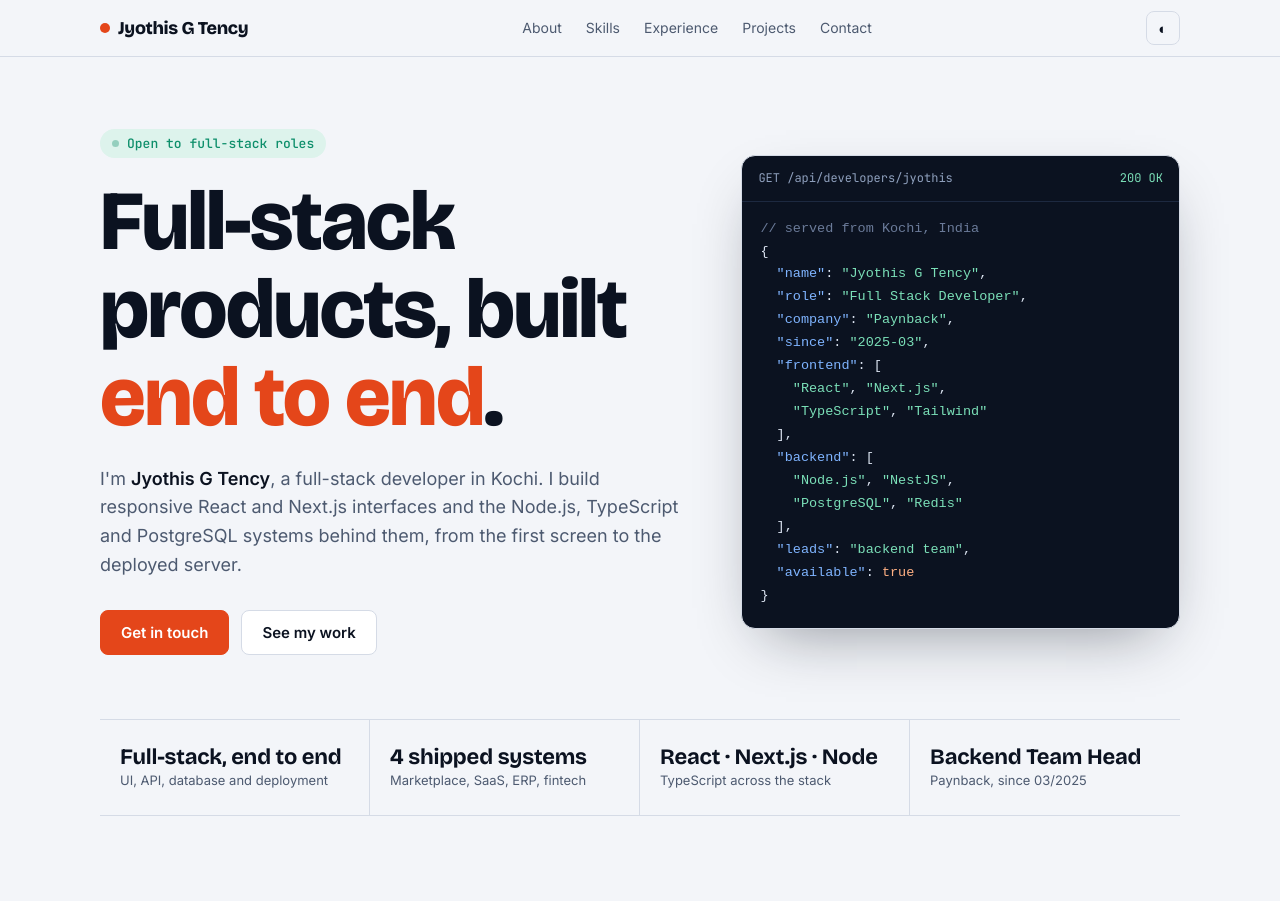
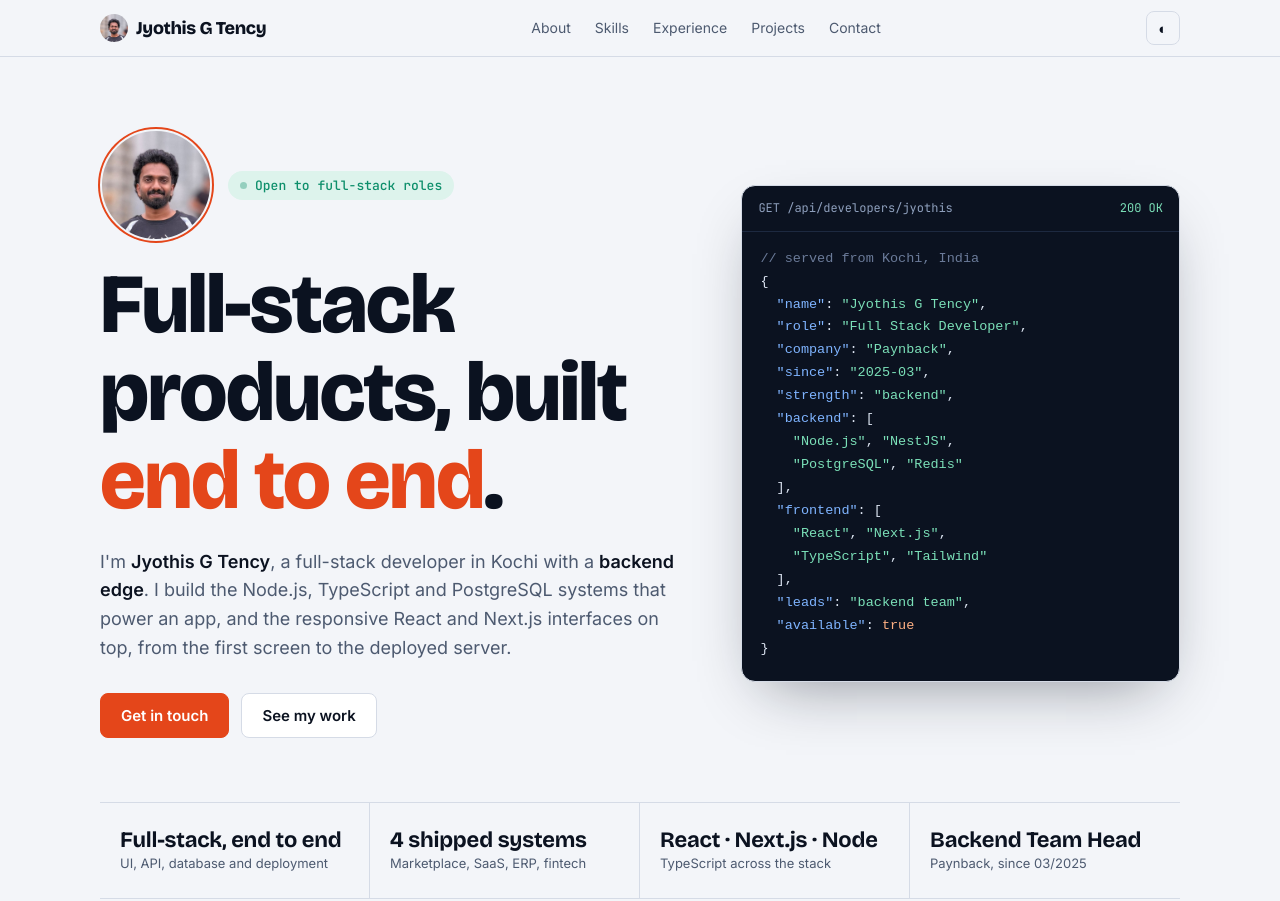
Before and after one commit to Jyothis-Tency/Portfolio, a plain HTML site: page index.html in a window 1280 px wide. Shown: the top 901 px of the page. Drawn offline with nearby package versions, Linux system fonts and the light colour scheme.

Commit message:
Add profile photo, profile links and backend emphasis

```diff
--- a/index.html
+++ b/index.html
@@ -50,6 +50,9 @@ nav .wrap{display:flex;align-items:center;justify-content:space-between;gap:16px
 
 /* hero */
 .hero{display:grid;grid-template-columns:1.15fr .85fr;gap:48px;align-items:center;padding-block:72px 64px}
+.intro{display:flex;align-items:center;gap:16px;flex-wrap:wrap}
+.avatar{width:112px;height:112px;border-radius:50%;object-fit:cover;object-position:50% 30%;border:2px solid var(--bg);box-shadow:0 0 0 2px var(--accent);display:block;flex:none;background:var(--surface-2)}
+.brand img{width:28px;height:28px;border-radius:50%;object-fit:cover;object-position:50% 30%;display:block}
 .status{display:inline-flex;align-items:center;gap:8px;font:500 13px var(--font-mono);color:var(--ok);background:var(--ok-bg);padding:6px 12px;border-radius:99px}
 .status b{width:7px;height:7px;border-radius:50%;background:var(--ok);animation:pulse 2s infinite}
 @keyframes pulse{50%{opacity:.35}}
@@ -175,7 +178,7 @@ footer{padding-block:36px 48px;display:flex;justify-content:space-between;gap:12
 
 <nav>
   <div class="wrap">
-    <a class="brand" href="#top"><i></i>Jyothis G Tency</a>
+    <a class="brand" href="#top"><img src="profile.jpg" width="28" height="28" alt="">Jyothis G Tency</a>
     <div class="links">
       <a href="#about">About</a><a href="#skills">Skills</a><a href="#experience">Experience</a><a href="#projects">Projects</a><a href="#contact">Contact</a>
     </div>
@@ -186,9 +189,12 @@ footer{padding-block:36px 48px;display:flex;justify-content:space-between;gap:12
 <main class="wrap" id="top">
   <div class="hero">
     <div>
-      <span class="status"><b></b>Open to full-stack roles</span>
+      <div class="intro">
+        <img class="avatar" src="profile.jpg" width="112" height="112" alt="Portrait of Jyothis G Tency">
+        <span class="status"><b></b>Open to full-stack roles</span>
+      </div>
       <h1>Full-stack products, built <em>end to end</em>.</h1>
-      <p class="lede">I'm <strong>Jyothis G Tency</strong>, a full-stack developer in Kochi. I build responsive React and Next.js interfaces and the Node.js, TypeScript and PostgreSQL systems behind them, from the first screen to the deployed server.</p>
+      <p class="lede">I'm <strong>Jyothis G Tency</strong>, a full-stack developer in Kochi with a <strong>backend edge</strong>. I build the Node.js, TypeScript and PostgreSQL systems that power an app, and the responsive React and Next.js interfaces on top, from the first screen to the deployed server.</p>
       <div class="cta">
         <a class="btn primary" href="#contact">Get in touch</a>
         <a class="btn" href="#projects">See my work</a>
@@ -202,13 +208,14 @@ footer{padding-block:36px 48px;display:flex;justify-content:space-between;gap:12
   <span class="k">"role"</span>: <span class="s">"Full Stack Developer"</span>,
   <span class="k">"company"</span>: <span class="s">"Paynback"</span>,
   <span class="k">"since"</span>: <span class="s">"2025-03"</span>,
+  <span class="k">"strength"</span>: <span class="s">"backend"</span>,
+  <span class="k">"backend"</span>: [
+    <span class="s">"Node.js"</span>, <span class="s">"NestJS"</span>,
+    <span class="s">"PostgreSQL"</span>, <span class="s">"Redis"</span>
+  ],
   <span class="k">"frontend"</span>: [
     <span class="s">"React"</span>, <span class="s">"Next.js"</span>,
     <span class="s">"TypeScript"</span>, <span class="s">"Tailwind"</span>
-  ],
-  <span class="k">"backend"</span>: [
-    <span class="s">"Node.js"</span>, <span class="s">"NestJS"</span>,
-    <span class="s">"PostgreSQL"</span>, <span class="s">"Redis"</span>
   ],
   <span class="k">"leads"</span>: <span class="s">"backend team"</span>,
   <span class="k">"available"</span>: <span class="n">true</span>
@@ -231,8 +238,8 @@ footer{padding-block:36px 48px;display:flex;justify-content:space-between;gap:12
         <p>I'm especially drawn to the <strong>backend</strong>: data modeling, clean and layered architecture, SOLID principles, authentication and authorization. That interest is why I now lead a backend team, and it makes my frontend work better because I design both sides of the contract.</p>
       </div>
       <div class="pillars">
+        <div class="pillar"><span class="label">Backend</span><p>My strongest side: Node.js and NestJS APIs on PostgreSQL, MongoDB and Redis, with Prisma, queues and secure auth.</p></div>
         <div class="pillar"><span class="label">Frontend</span><p>React, Next.js, Redux, Tailwind and component libraries, built to be responsive and fast.</p></div>
-        <div class="pillar"><span class="label">Backend</span><p>Node.js and NestJS APIs on PostgreSQL, MongoDB and Redis, with Prisma and queue-based jobs.</p></div>
         <div class="pillar"><span class="label">Ship</span><p>Deployments on AWS, Nginx, Vercel and Railway, with DNS, SSL and security handled.</p></div>
       </div>
     </div>
@@ -241,12 +248,12 @@ footer{padding-block:36px 48px;display:flex;justify-content:space-between;gap:12
   <section id="skills">
     <div class="sec-head"><h2>Skills</h2><span class="label">Toolbox</span></div>
     <div class="skills">
+      <div class="skill"><h3>Backend</h3><div class="chips" data-chips="Node.js,Express.js,Nest.js,REST APIs,Redis,JWT / Refresh Tokens,RBAC,Razorpay,Stripe,Webhooks,n8n"></div></div>
       <div class="skill"><h3>Frontend</h3><div class="chips" data-chips="React.js,Next.js,Redux,WebRTC,WebSocket,Tailwind CSS,Bootstrap,Material UI,SyncFusion,Shadcn,Figma"></div></div>
-      <div class="skill"><h3>Backend</h3><div class="chips" data-chips="Node.js,Express.js,Nest.js,REST APIs,Redis,JWT / Refresh Tokens,RBAC,Razorpay,Stripe,Webhooks,n8n"></div></div>
       <div class="skill"><h3>Database</h3><div class="chips" data-chips="PostgreSQL,Prisma ORM,MongoDB,Database Design,Data Modeling,Query Optimization"></div></div>
+      <div class="skill"><h3>Architecture</h3><div class="chips" data-chips="Clean Architecture,Layered,MVC,Repository,SOLID,Dependency Injection,Data Structures"></div></div>
       <div class="skill"><h3>Cloud &amp; DevOps</h3><div class="chips" data-chips="AWS,S3,Nginx,Render,Vercel,Railway,Linux,DNS &amp; SSL"></div></div>
       <div class="skill"><h3>Languages</h3><div class="chips" data-chips="JavaScript,TypeScript,Python,C,HTML,CSS,EJS"></div></div>
-      <div class="skill"><h3>Architecture</h3><div class="chips" data-chips="Clean Architecture,Layered,MVC,Repository,SOLID,Dependency Injection,Data Structures"></div></div>
       <div class="skill wide"><h3>Tools &amp; Working Style</h3><div class="chips" data-chips="Git,GitHub,VS Code,Postman,Ngrok,Firebase,CRM / ERP integration,Root Cause Analysis,Performance Optimization,Documentation,Problem-solving,Team Collaboration,Communication,Adaptability,Time Management,Requirement Analysis"></div></div>
     </div>
   </section>
@@ -349,7 +356,7 @@ footer{padding-block:36px 48px;display:flex;justify-content:space-between;gap:12
 
 <script>
 // Paste your profile URLs here to show them in the Contact block.
-var PROFILES = { LinkedIn: "", GitHub: "" };
+var PROFILES = { LinkedIn: "https://www.linkedin.com/in/jyothis-g-tency-lnk-in", GitHub: "https://github.com/Jyothis-Tency" };
 
 (function(){
   document.getElementById('yr').textContent = new Date().getFullYear();
```
Also changed, not shown: profile.jpg (added).
